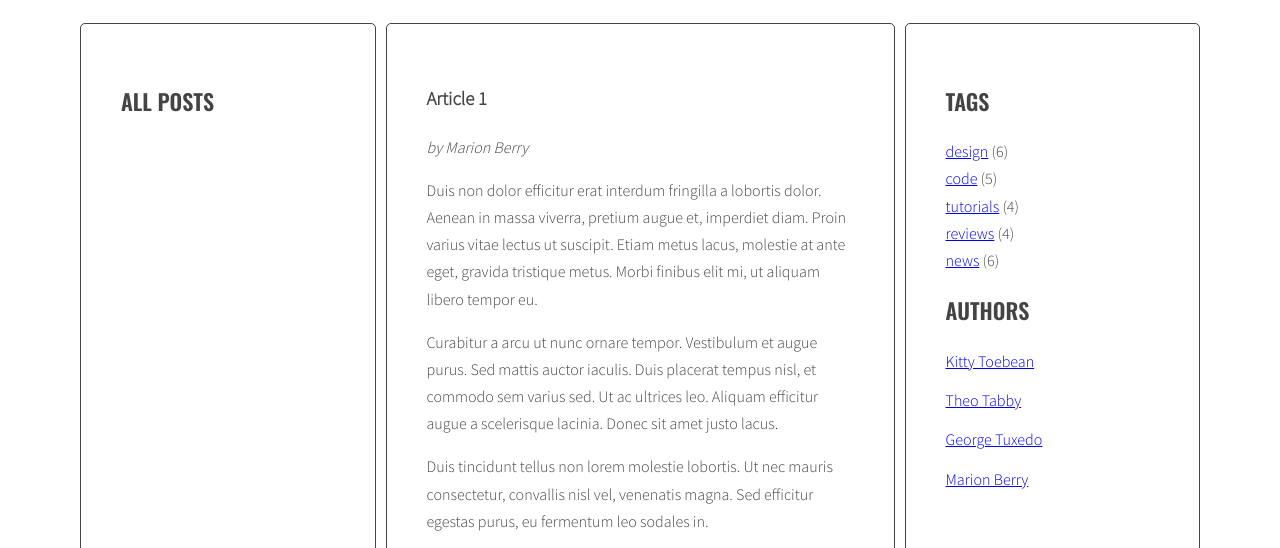
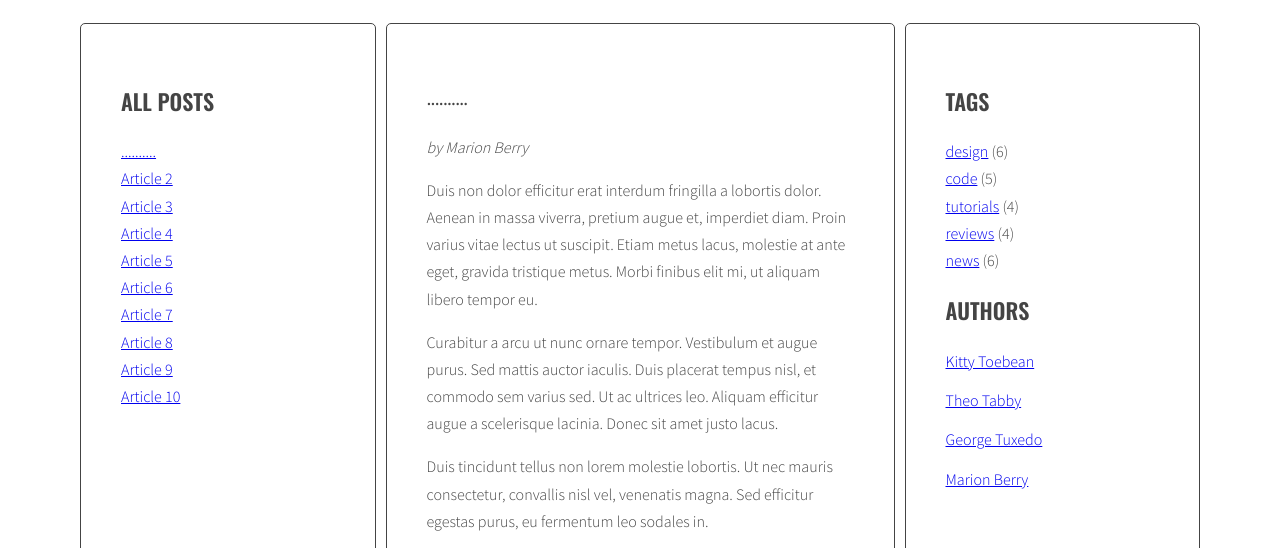
Before and after one commit to BartoszHor/Javascript-Blog-App, a website: page index.html in a window 1280 px wide. Shown: the part 220-768 px from the top of the page. Drawn offline with nearby package versions, Linux system fonts and the light colour scheme.

Commit message:
add articles

```diff
--- a/index.html
+++ b/index.html
@@ -21,7 +21,7 @@
 	      </aside>
 	      <section class="posts">
 	        <article class="post active" id="article-1">
-	          <h3 class="post-title">Article 1</h3>
+	          <h3 class="post-title">..........</h3>
 	          <p class="post-author">by Marion Berry</p>
 	          <div class="post-content">
 	            <p>Duis non dolor efficitur erat interdum fringilla a lobortis dolor. Aenean in massa viverra, pretium augue et, imperdiet diam. Proin varius vitae lectus ut suscipit. Etiam metus lacus, molestie at ante eget, gravida tristique metus. Morbi finibus elit mi, ut aliquam libero tempor eu.</p>
--- a/js/script.js
+++ b/js/script.js
@@ -40,14 +40,6 @@ const titleClickHandler = function(event){
 	targetArticle.classList.add("active")
 }
 
-const links = document.querySelectorAll('.titles a');
-
-for(let link of links){
-  link.addEventListener('click', titleClickHandler);
-}
-
-
-
 	const optArticleSelector = ".post",
 	  optTitleSelector = ".post-title",
 	  optTitleListSelector = ".titles";
@@ -55,8 +47,9 @@ for(let link of links){
 	function generateTitleLinks(){
 
 	/* remove contents of titleList */
-		const titleList = document.querySelector(optTitleListSelector).innerHTML = '';
-
+		const titleList = document.querySelector(optTitleListSelector)
+		titleList.innerHTML = '';
+		console.log(titleList)
 	/* for each article */
 		const articles = document.querySelectorAll(optArticleSelector)
 			for(let article of articles) {
@@ -69,18 +62,13 @@ for(let link of links){
 	  			const linkHTML = '<li><a href="#"' + articleId + '"><span>' + articleTitle + '</span></a></li>';
 	  			console.log(linkHTML)
 	  			/* insert link into titleList */
-	  			titleList.innerHTML = titleList.innerHTML + linkHTML;
+	  			titleList.insertAdjacentHTML('beforeend', linkHTML)
 			}
-
-			/*
-			titleList.insertAdjacentHTML('afterbegin', linkHTML)
-			*/
-
-
-
-
+			const links = document.querySelectorAll('.titles a');
+			console.log(links)
+			for(let link of links){
+  			link.addEventListener('click', titleClickHandler);
+			}
+		}
+	generateTitleLinks();
 }
-
-generateTitleLinks();
-
-}
```
